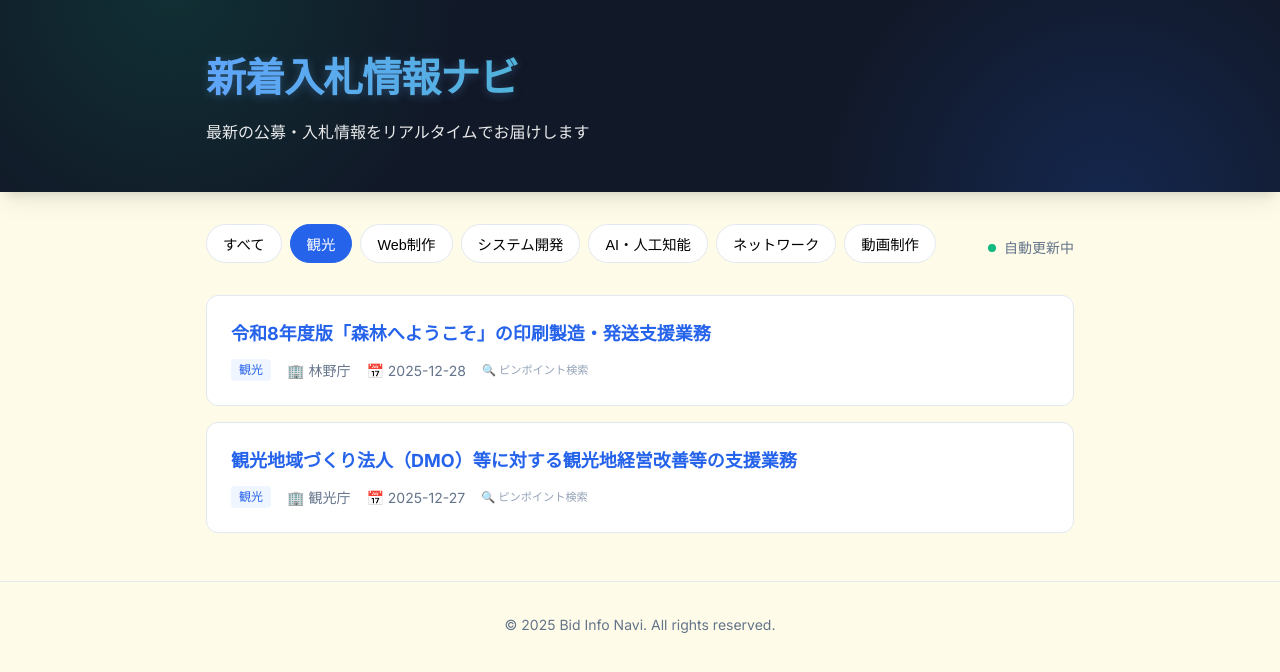
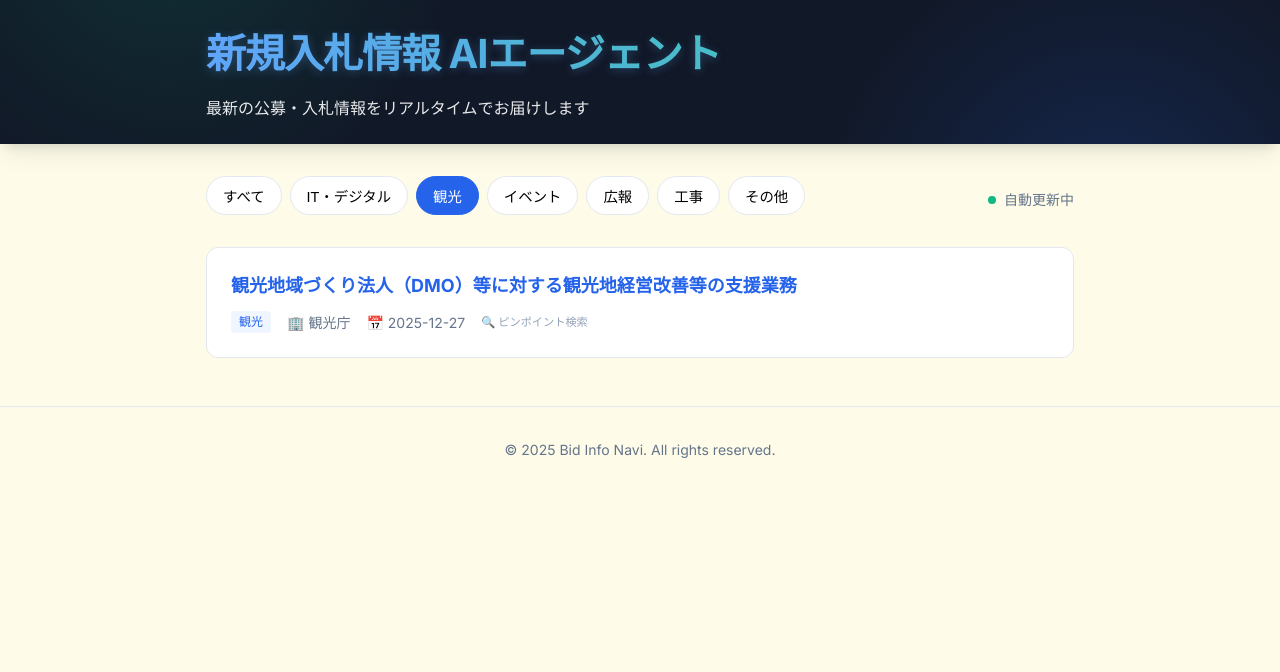
Before and after one commit to MURAIMUNEAKI/newbid, a plain HTML site: page index.html in a window 1280 px wide. Both pictures are taken after a click on the button "観光". Drawn offline with Linux system fonts and the light colour scheme.

Commit message:
Fix search link extraction

```diff
--- a/index.html
+++ b/index.html
@@ -16,7 +16,7 @@
 <body>
     <header class="site-header">
         <div class="container">
-            <h1>新着入札情報ナビ</h1>
+            <h1>新規入札情報 AIエージェント</h1>
             <p>最新の公募・入札情報をリアルタイムでお届けします</p>
         </div>
     </header>
@@ -25,12 +25,12 @@
         <div class="controls">
             <div class="category-tabs">
                 <button class="tab active" data-category="all">すべて</button>
+                <button class="tab" data-category="it">IT・デジタル</button>
                 <button class="tab" data-category="tourism">観光</button>
-                <button class="tab" data-category="web">Web制作</button>
-                <button class="tab" data-category="system">システム開発</button>
-                <button class="tab" data-category="ai">AI・人工知能</button>
-                <button class="tab" data-category="network">ネットワーク</button>
-                <button class="tab" data-category="video">動画制作</button>
+                <button class="tab" data-category="event">イベント</button>
+                <button class="tab" data-category="pr">広報</button>
+                <button class="tab" data-category="construction">工事</button>
+                <button class="tab" data-category="other">その他</button>
             </div>
             <div class="status-indicator">
                 <span class="live-dot"></span> 自動更新中
--- a/script.js
+++ b/script.js
@@ -1,29 +1,51 @@
+// 新しい案件生成用プール (タイトルとカテゴリを紐付け)
+const POOL_ITEMS = [
+    { title: "令和8年1月14日 一般競争入札予定【電子メール入札】(委託：韮崎市立小学校給食調理業務委託）", category: "other" },
+    { title: "院内清掃業務委託一式", category: "other" },
+    { title: "放射線量測定検査業務委託契約", category: "other" },
+    { title: "医療材料等物品管理業務委託 一式", category: "other" },
+    { title: "令和8年度流通木材の合法性確認システムに係る運用・保守及びクラウドサービス提供業務", category: "it" },
+    { title: "令和8年度国有林野地理情報高度化システム運用・保守業務", category: "it" },
+    { title: "令和8年度版「森林へようこそ」の印刷製造・発送支援業務", category: "pr" },
+    { title: "新宿御苑コワーキングスペース管理運営事業者の公募について", category: "other" },
+    { title: "一般競争入札公告（政府調達）（総合評価落札方式）（次期会計システム構築に関する要件定義等及び調達支援業務）", category: "it" },
+    { title: "（一般競争入札公告）入退室管理(顔認証・ICカード装置)及び監視カメラ装置工事（健都）", category: "construction" },
+    { title: "ICGC-ARGOからの転送データに関わるデータ保管用データカートリッジ 一式", category: "it" },
+    { title: "CT映像およびアンギオハイブリット手術室を用いた医療機器の性能および安全性試験(2回目） 一式", category: "other" },
+    { title: "大阪・関西万博に向けたイベント企画・運営業務", category: "event" },
+    { title: "地域商店街活性化イベント実施支援業務", category: "event" },
+    { title: "市庁舎改修に伴う電気設備工事", category: "construction" },
+    { title: "観光地域づくり法人（DMO）等に対する観光地経営改善等の支援業務", category: "tourism" },
+    { title: "映像コンテンツを活用した観光プロモーション事業", category: "pr" }
+];
+
+const POOL_AGENCIES = ["林野庁", "観光庁", "国土交通省", "デジタル庁", "環境省", "厚生労働省", "韮崎市", "国立病院機構", "東京都", "大阪府"];
+
+document.addEventListener('DOMContentLoaded', () => {
     // 日付フォーマット関数 (YYYY-MM-DD)
     const formatDate = (date) => date.toISOString().split('T')[0];
 
     const today = new Date();
     const yesterday = new Date(today);
     yesterday.setDate(yesterday.getDate() - 1);
-const dayBeforeYesterday = new Date(today);
-dayBeforeYesterday.setDate(dayBeforeYesterday.getDate() - 2);
 
-// モックデータ: 実在する案件データを使用 (ピンポイント検索を成功させるため)
+    // モックデータ: 実在する案件データを使用
     const MOCK_DATA = [
         {
             title: "令和8年度流通木材の合法性確認システムに係る運用・保守及びクラウドサービス提供業務",
-        category: "system",
+            category: "it",
             agency: "林野庁",
             date: formatDate(today)
         },
         {
             title: "令和8年度国有林野地理情報高度化システム運用・保守業務",
-        category: "web",
+            category: "it",
             agency: "林野庁",
             date: formatDate(today)
         },
         {
             title: "令和8年度版「森林へようこそ」の印刷製造・発送支援業務",
-        category: "tourism",
+            category: "pr",
             agency: "林野庁",
             date: formatDate(today)
         },
@@ -34,48 +56,31 @@ const MOCK_DATA = [
             date: formatDate(yesterday)
         },
         {
-        title: "映像コンテンツを活用した観光プロモーション事業",
-        category: "video",
-        agency: "地方自治体",
+            title: "大阪・関西万博に向けたイベント企画・運営業務",
+            category: "event",
+            agency: "経済産業省",
+            date: formatDate(yesterday)
+        },
+        {
+            title: "市庁舎改修に伴う電気設備工事",
+            category: "construction",
+            agency: "横浜市",
             date: formatDate(yesterday)
         }
     ];
 
-// 新しい案件生成用プール (実在しそうな名称パターンを使用 - 拡大版)
-const POOL_TITLES = [
-    "令和8年1月14日 一般競争入札予定【電子メール入札】(委託：韮崎市立小学校給食調理業務委託）",
-    "院内清掃業務委託一式",
-    "放射線量測定検査業務委託契約",
-    "医療材料等物品管理業務委託 一式",
-    "令和8年度流通木材の合法性確認システムに係る運用・保守及びクラウドサービス提供業務",
-    "令和8年度国有林野地理情報高度化システム運用・保守業務",
-    "令和8年度版「森林へようこそ」の印刷製造・発送支援業務",
-    "新宿御苑コワーキングスペース管理運営事業者の公募について",
-    "一般競争入札公告（政府調達）（総合評価落札方式）（次期会計システム構築に関する要件定義等及び調達支援業務）",
-    "（一般競争入札公告）入退室管理(顔認証・ICカード装置)及び監視カメラ装置工事（健都）",
-    "ICGC-ARGOからの転送データに関わるデータ保管用データカートリッジ 一式",
-    "CT映像およびアンギオハイブリット手術室を用いた医療機器の性能および安全性試験(2回目） 一式",
-    "Taurocholic acid 3-sulfate 一式",
-    "シングルセル用ライブラリー作製試薬 一式",
-    "病院棟1階薬剤部什器 一式"
-];
-
-const POOL_AGENCIES = ["林野庁", "観光庁", "国土交通省", "デジタル庁", "環境省", "厚生労働省"];
-const POOL_CATEGORIES = ["system", "web", "tourism", "video", "network", "ai"];
-
-document.addEventListener('DOMContentLoaded', () => {
     const listContainer = document.getElementById('bid-list');
     const tabs = document.querySelectorAll('.tab');
     let currentCategory = 'all';
 
     // カテゴリごとの検索クエリ定義 (ヒットしやすいように調整)
     const CATEGORY_SEARCH_URLS = {
-        'web': 'https://www.kkj.go.jp/s/?X=検索&ti=Web%20OR%20ホームページ%20OR%20制作',
-        'system': 'https://www.kkj.go.jp/s/?X=検索&ti=システム%20OR%20開発%20OR%20改修',
-        'ai': 'https://www.kkj.go.jp/s/?X=検索&ti=AI%20OR%20人工知能%20OR%20チャットボット',
-        'network': 'https://www.kkj.go.jp/s/?X=検索&ti=ネットワーク%20OR%20サーバ%20OR%20保守',
-        'video': 'https://www.kkj.go.jp/s/?X=検索&ti=動画%20OR%20コンテンツ%20OR%20映像',
-        'tourism': 'https://www.kkj.go.jp/s/?X=検索&ti=観光%20OR%20インバウンド%20OR%20プロモーション'
+        'it': 'https://www.kkj.go.jp/s/?X=検索&ti=システム%20OR%20アプリ%20OR%20Web%20OR%20AI%20OR%20ネットワーク',
+        'tourism': 'https://www.kkj.go.jp/s/?X=検索&ti=観光%20OR%20インバウンド%20OR%20旅行',
+        'event': 'https://www.kkj.go.jp/s/?X=検索&ti=イベント%20OR%20展示会%20OR%20運営',
+        'pr': 'https://www.kkj.go.jp/s/?X=検索&ti=広報%20OR%20広告%20OR%20動画%20OR%20パンフレット',
+        'construction': 'https://www.kkj.go.jp/s/?X=検索&ti=工事%20OR%20建築%20OR%20改修%20OR%20設備',
+        'other': 'https://www.kkj.go.jp/s/?X=検索&ti=委託%20OR%20調達%20OR%20購入'
     };
 
     // 初期表示
@@ -100,13 +105,6 @@ document.addEventListener('DOMContentLoaded', () => {
     }, 8000);
 
     function filterAndRender(category) {
-        // 現在のDOMにあるアイテムを取得してフィルタリングするのは複雑になるため、
-        // 本来は全データを保持している配列からフィルタリングする。
-        // ここではデモとして、既存のMOCK_DATA + 追加されたデータで再描画する簡易実装とする。
-        // (簡易化のため、全データを保持する変数は作らず、DOM操作で完結させるが、
-        //  より堅牢にするには global `allBids` array を管理するのが良い)
-
-        // 今回はシンプルに、表示中のアイテムの display を切り替える
         const items = document.querySelectorAll('.bid-item');
         items.forEach(item => {
             const itemCat = item.dataset.category;
@@ -135,9 +133,14 @@ document.addEventListener('DOMContentLoaded', () => {
         // カテゴリラベルの表示名変換
         const catLabel = getCategoryLabel(item.category);
 
-        // 対策: 案件名(ti)でのピンポイント検索URLを生成
-        // 官公需ポータルサイトの仕様に合わせてパラメータを設定
-        const searchUrl = `https://www.kkj.go.jp/s/?X=検索&ti=${encodeURIComponent(item.title)}`;
+        // 対策: 検索ヒット率向上のため、記号を除去し「件名(ti)」ではなく「キーワード(S)」検索を使用
+        // (厳密なタイトル一致だと、少しの違いで0件になるため)
+        const sanitizedTitle = item.title
+            .replace(/[【】（）「」()\[\]]/g, ' ') // 記号をスペースに置換
+            .replace(/\s+/g, ' ')             // 連続するスペースを詰める
+            .trim();
+
+        const searchUrl = `https://www.kkj.go.jp/s/?X=検索&S=${encodeURIComponent(sanitizedTitle)}`;
 
         li.innerHTML = `
             <a href="${searchUrl}" class="bid-title" target="_blank">${item.title}</a>
@@ -155,26 +158,26 @@ document.addEventListener('DOMContentLoaded', () => {
         // 現在表示されているタイトルのリストを取得（重複チェック用）
         const existingTitles = Array.from(document.querySelectorAll('.bid-item')).map(el => el.dataset.title);
 
-        // 重複しないタイトルが見つかるまで試行（最大5回）
-        let randomTitle = null;
+        // 重複しないタイトルが見つかるまで試行
+        let selectedItem = null;
         for (let i = 0; i < 5; i++) {
-            const candidate = POOL_TITLES[Math.floor(Math.random() * POOL_TITLES.length)];
-            if (!existingTitles.includes(candidate)) {
-                randomTitle = candidate;
+            const candidate = POOL_ITEMS[Math.floor(Math.random() * POOL_ITEMS.length)];
+            if (!existingTitles.includes(candidate.title)) {
+                selectedItem = candidate;
                 break;
             }
         }
 
         // 重複しないものが見つからなかった場合は今回は追加を見送る
-        if (!randomTitle) return;
+        if (!selectedItem) return;
 
+        // 代理店はランダムのまま
         const randomAgency = POOL_AGENCIES[Math.floor(Math.random() * POOL_AGENCIES.length)];
-        const randomCategory = POOL_CATEGORIES[Math.floor(Math.random() * POOL_CATEGORIES.length)];
         const today = new Date().toISOString().split('T')[0];
 
         const newItem = {
-            title: randomTitle,
-            category: randomCategory,
+            title: selectedItem.title,
+            category: selectedItem.category, // 固定された正しいカテゴリを使用
             agency: randomAgency,
             date: today
         };
@@ -206,12 +209,12 @@ document.addEventListener('DOMContentLoaded', () => {
 
     function getCategoryLabel(cat) {
         const map = {
-            'web': 'Web制作',
-            'system': 'システム開発',
-            'ai': 'AI・人工知能',
-            'network': 'ネットワーク',
-            'video': '動画制作',
-            'tourism': '観光'
+            'it': 'IT・デジタル',
+            'tourism': '観光',
+            'event': 'イベント',
+            'pr': '広報',
+            'construction': '工事',
+            'other': 'その他'
         };
         return map[cat] || 'その他';
     }
--- a/style.css
+++ b/style.css
@@ -35,7 +35,7 @@ body {
     background: #111827;
     /* Dark background for contrast */
     color: white;
-    padding: 3rem 0;
+    padding: 1.5rem 0;
     margin-bottom: 2rem;
     box-shadow: 0 10px 25px -5px rgba(0, 0, 0, 0.1), 0 8px 10px -6px rgba(0, 0, 0, 0.1);
     position: relative;
@@ -87,6 +87,26 @@ body {
 .site-header p {
     opacity: 0.9;
     font-size: 1rem;
+}
+
+/* Mobile Optimization */
+@media (max-width: 640px) {
+    .site-header {
+        padding: 1rem 0;
+    }
+
+    .site-header h1 {
+        font-size: 1.5rem;
+        margin-bottom: 0.25rem;
+    }
+
+    .site-header p {
+        font-size: 0.8rem;
+        white-space: nowrap;
+        /* Prevent line break */
+        overflow: hidden;
+        text-overflow: ellipsis;
+    }
 }
 
 /* Controls */
```
Lines whose indentation alone changed are shown as unchanged.
